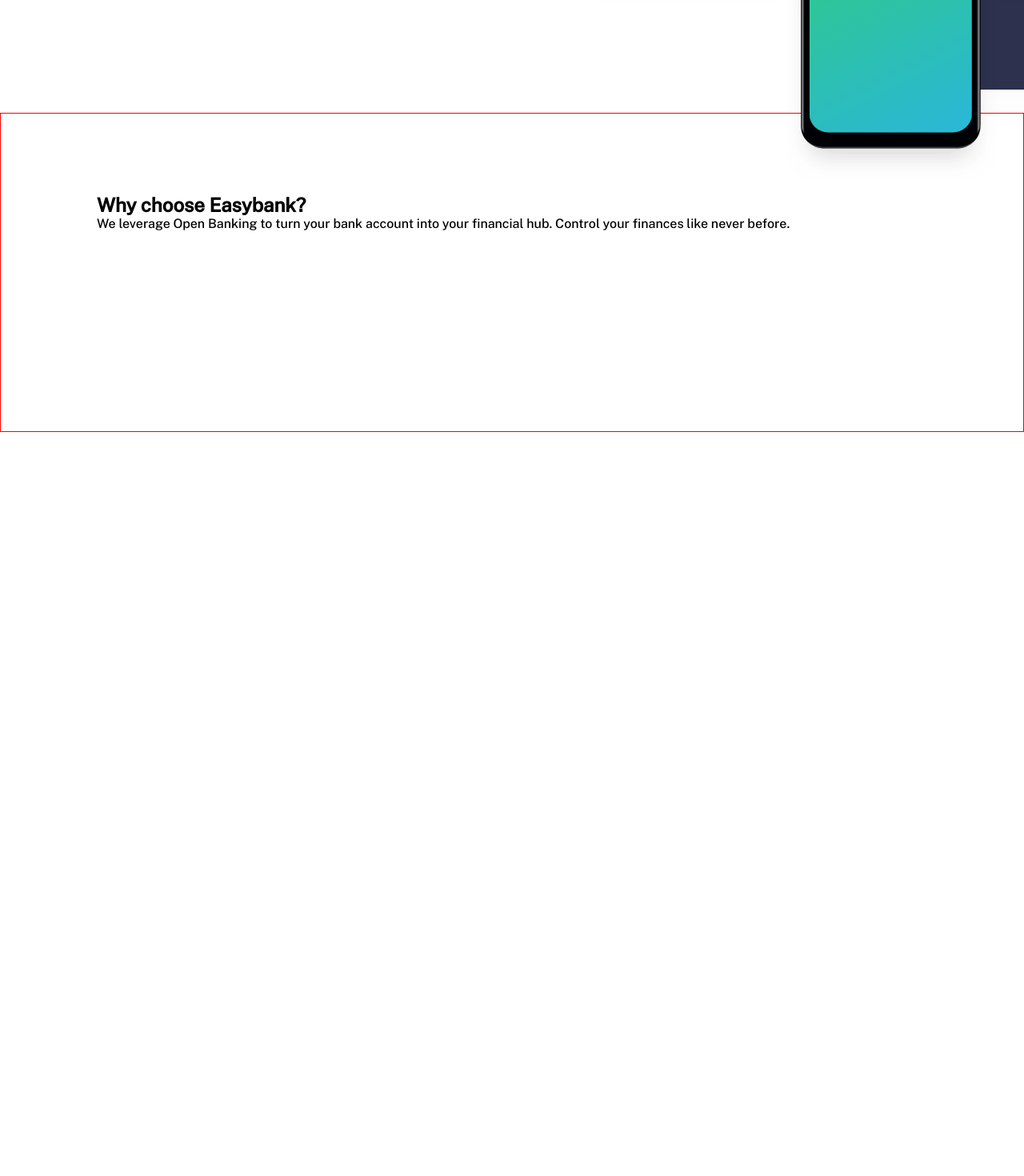
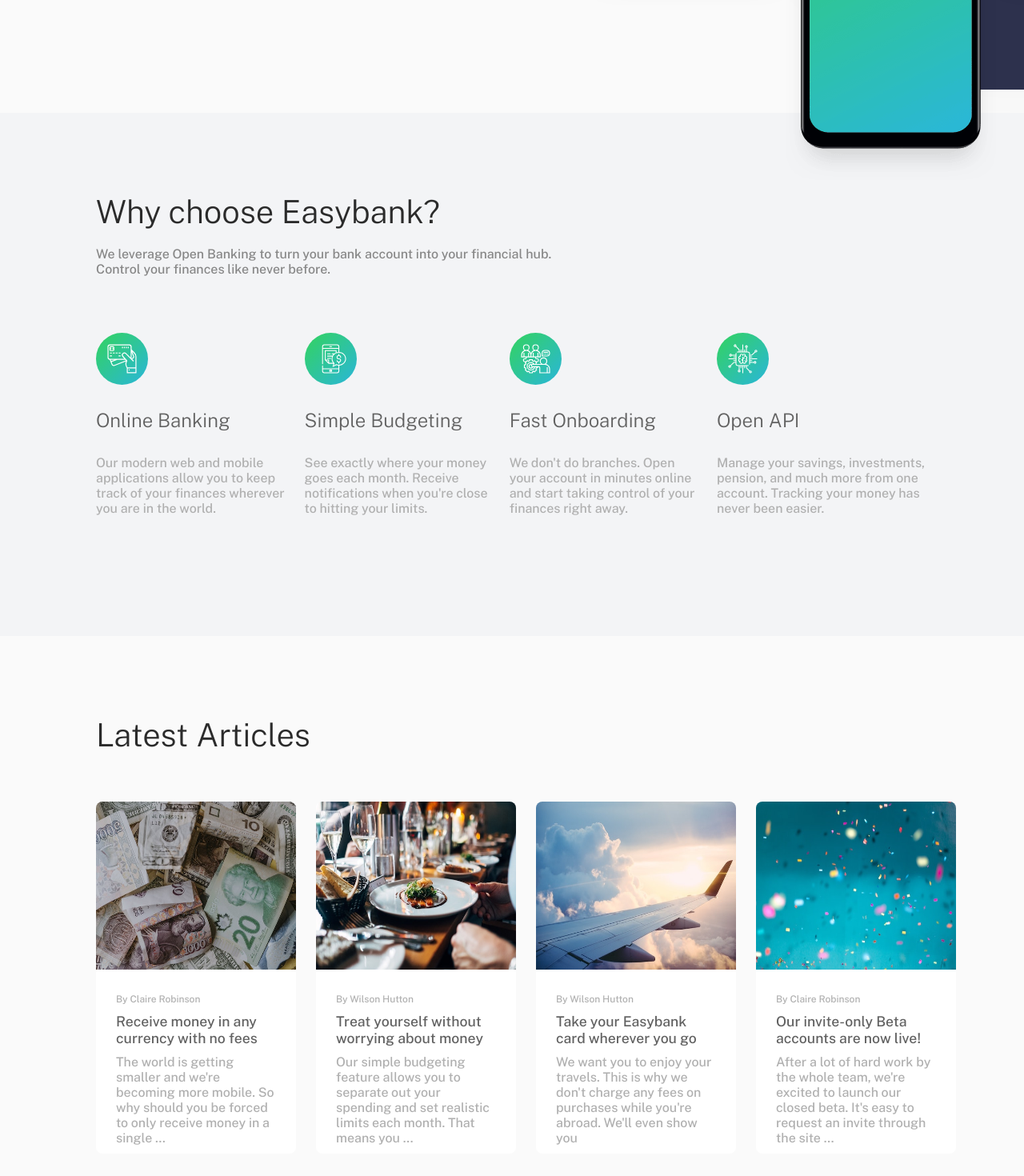
Before and after one commit to Jp-bruno/EasyBank, a Next.js app: page / in a window 1280 px wide. Shown: the part 674-2144 px from the top of the page at 80% size. Before the commit the page ends 1214 px from the top, so only its background shows below. Built offline with nearby package versions, Linux system fonts and the light colour scheme.

Commit message:
articles section done

```diff
--- a/package.json
+++ b/package.json
@@ -1,5 +1,5 @@
 {
-  "name": "librio_test",
+  "name": "easybank",
   "version": "0.1.0",
   "private": true,
   "scripts": {
--- a/pages/index.tsx
+++ b/pages/index.tsx
@@ -1,8 +1,61 @@
-import type { NextPage } from 'next';
-import RequestInviteButton from '../components/RequestInviteButton';
-import styles from '../styles/Home.module.scss';
+import type { NextPage } from "next";
+import Image from "next/image";
+import Link from "next/link";
+import RequestInviteButton from "../components/RequestInviteButton";
+import styles from "../styles/Home.module.scss";
 
 const Home: NextPage = () => {
+  const listContent_1 = [
+    {
+      icon: "/images/icons/icon-cards.svg",
+      title: "Online Banking",
+      text: "Our modern web and mobile applications allow you to keep track of your finances wherever you are in the world."
+    },
+    {
+      icon: "/images/icons/icon-budgeting.svg",
+      title: "Simple Budgeting",
+      text: "See exactly where your money goes each month. Receive notifications when you're close to hitting your limits."
+    },
+    {
+      icon: "/images/icons/icon-onboarding.svg",
+      title: "Fast Onboarding",
+      text: "  We don't do branches. Open your account in minutes online and start taking control of your finances right away."
+    },
+    {
+      icon: "/images/icons/icon-api.svg",
+      title: "Open API",
+      text: "Manage your savings, investments, pension, and much more from one account. Tracking your money has never been easier."
+    },
+  ]
+
+  const listContent_2 = [
+    {
+      image: "/images/others/image-currency.jpg",
+      author: "Claire Robinson",
+      title: "Receive money in any currency with no fees",
+      text: "The world is getting smaller and we're becoming more mobile. So why should you be forced to only receive money in a single ..."
+    },
+    {
+      image: "/images/others/image-restaurant.jpg",
+      author: "Wilson Hutton",
+      title: "Treat yourself without worrying about money",
+      text: "Our simple budgeting feature allows you to separate out your spending and set realistic limits each month. That means you ..."
+    },
+    {
+      image: "/images/others/image-plane.jpg",
+      author: "Wilson Hutton",
+      title: "Take your Easybank card wherever you go",
+      text: "We want you to enjoy your travels. This is why we don't charge any fees on purchases while you're abroad. We'll even show you"
+    },
+    {
+      image: "/images/others/image-confetti.jpg",
+      author: "Claire Robinson",
+      title: "Our invite-only Beta accounts are now live!",
+      text: "After a lot of hard work by the whole team, we're excited to launch our closed beta. It's easy to request an invite through the site ..."
+    }
+  ]
+
+
   return (
     <div className={styles.container}>
       <section className={styles.firstPanel}>
@@ -21,6 +74,7 @@ const Home: NextPage = () => {
       </section>
 
       <section className={styles.secondPanel}>
+        <div className={styles.textDiv}>
           <h1>
             Why choose Easybank?
           </h1>
@@ -29,6 +83,42 @@ const Home: NextPage = () => {
             We leverage Open Banking to turn your bank account into your
             financial hub. Control your finances like never before.
           </p>
+        </div>
+
+        <div>
+          <ul>
+            {
+              listContent_1.map(item => {
+                return (
+                  <li key={Math.random() * 3000} className={styles.secondPanelListItem}>
+                    <Image src={item.icon} alt={item.title} layout="fixed" width={65} height={65} />
+                    <h2>{item.title}</h2>
+                    <p>{item.text}</p>
+                  </li>
+                )
+              })
+            }
+          </ul>
+        </div>
+      </section>
+
+      <section className={styles.thirdPanel}>
+        <h1>Latest Articles</h1>
+
+        <ul>
+          {
+            listContent_2.map(item => {
+              return (
+                <li key={Math.random() * 3000} className={styles.thirdPanelListItem}>
+                  <Image src={item.image} alt={item.title} layout="responsive" width={'100%'} height={80} />
+                  <small>By {item.author}</small>
+                  <h2><Link href="/">{item.title}</Link></h2>
+                  <p>{item.text}</p>
+                </li>
+              )
+            })
+          }
+        </ul>
       </section>
     </div>
   )
--- a/styles/Home.module.scss
+++ b/styles/Home.module.scss
@@ -1,6 +1,7 @@
 .firstPanel {
     padding: 150px 120px 250px;
     position: relative;
+    background-color: hsl(0, 0%, 98%);
     background-image: url('/images/others/bg-intro-desktop.svg');
     background-repeat: no-repeat;
     background-position: 550px -250px;
@@ -31,14 +32,114 @@
         }
 
         p {
-            color: hsl(0, 0%, 53%);
+            color: var(--subtitle-gray);
             font-weight: 400;
-
         }
     }
 }
 
 .secondPanel {
+    background-color: hsl(220, 16%, 96%);
+    padding: 100px 120px 150px;
+    display: flex;
+    flex-direction: column;
+    row-gap: 70px;
+
+    & .textDiv {
+        width: clamp(300px, 600px, 70%);
+        display: flex;
+        flex-direction: column;
+        row-gap: 20px;
+
+        h1 {
+            font-size: 40px;
+            font-weight: 300;
+            color: hsl(0, 0%, 17%);
+        }
+
+        p {
+            color: hsl(0, 0%, 53%);
+            font-weight: 400;
+        }
+    }
+
+    & ul {
+        display: flex;
+        column-gap: 20px;
+    }
+
+    & .secondPanelListItem {
+        display: flex;
+        flex-direction: column;
+        row-gap: 30px;
+
+        h2 {
+            font-weight: 300;
+            color: var(--h2-gray);
+        }
+
+        p {
+            color: var(--subtitle-gray);
+        }
+    }
+}
+
+.thirdPanel {
     padding: 100px 120px 250px;
-    border: solid 1px red;
+    background-color: hsl(0, 0%, 98%);
+
+    h1 {
+        font-size: 40px;
+        font-weight: 300;
+        color: hsl(0, 0%, 17%);
+        margin-bottom: 60px;
+    }
+
+    & ul {
+        display: flex;
+        flex-direction: row;
+        column-gap: 25px;
+    }
+
+    & .thirdPanelListItem {
+        display: grid;
+        grid-template-rows: 50% auto auto auto;
+        row-gap: 10px;
+        background-color: white;
+        border-radius: 8px;
+        overflow: hidden;
+        padding-bottom: 20px;
+        min-width: 250px;
+
+        h2,
+        small,
+        p {
+            padding-inline: 25px;
+        }
+
+        small {
+            margin-top: 20px;
+            color: var(--subtitle-gray);
+            font-size: 12px;
+        }
+
+        h2 {
+            font-weight: 500;
+            font-size: 110%;
+            color: var(--h2-gray);
+
+            a {
+                transition: color 0.09s linear;
+
+                &:hover {
+                    color: hsl(192, 70%, 51%);
+
+                }
+            }
+        }
+
+        p {
+            color: var(--subtitle-gray);
+        }
+    }
 }
--- a/styles/Navigation.module.scss
+++ b/styles/Navigation.module.scss
@@ -2,6 +2,15 @@
     position: relative;
     font-size: 14px;
     color: hsl(0, 0%, 68%);
+    transition: color 0.2s ease;
+
+    &:hover {
+        color: black;
+    }
+
+    &:hover > a::after {
+        transform: translateY(950%) scaleY(1);
+    }
 
     a::after {
         content: '';
@@ -14,14 +23,6 @@
         transform-origin: bottom;
     }
 
-    &:hover {
-        color: black;
-    }
-
-    &:hover > a::after {
-        transform: translateY(950%) scaleY(1);
-    }
-
     a {
         display: flex;
         height: 100%;
--- a/styles/globals.scss
+++ b/styles/globals.scss
@@ -1,4 +1,9 @@
 @import url('https://fonts.googleapis.com/css2?family=Public+Sans:wght@100;200;300;500&display=swap');
+
+:root {
+  --subtitle-gray: hsl(0, 0%, 69%);
+  --h2-gray: hsl(0, 0%, 38%);
+}
 
 html,
 body {
@@ -10,7 +15,9 @@ a {
   text-decoration: none;
 }
 
-*, *::after, *::before {
+*,
+*::after,
+*::before {
   box-sizing: border-box;
   padding: 0;
   margin: 0;
```
Also changed, not shown: public/images/icons/icon-cards.svg (renamed from public/images/icons/icon-online.svg), public/images/others/image-restaurant.jpg (added). Lines whose indentation alone changed are shown as unchanged.
